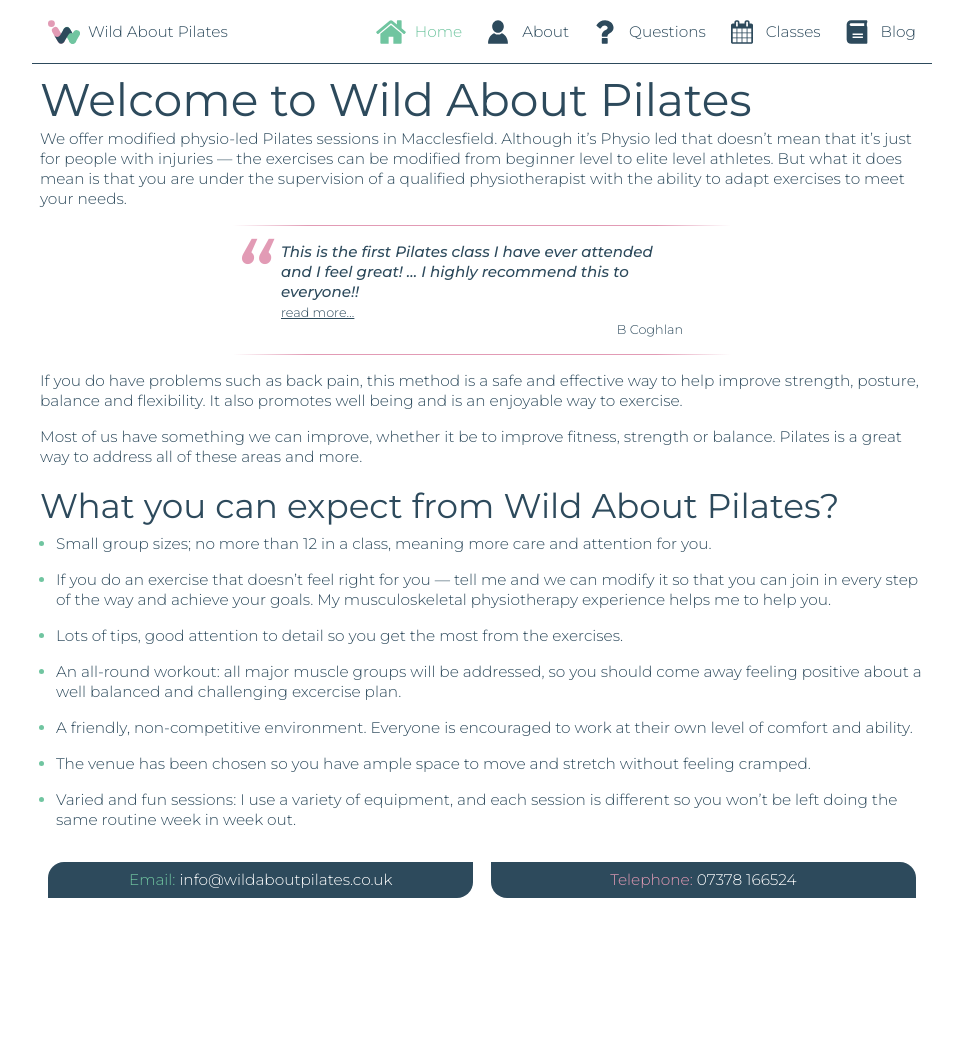
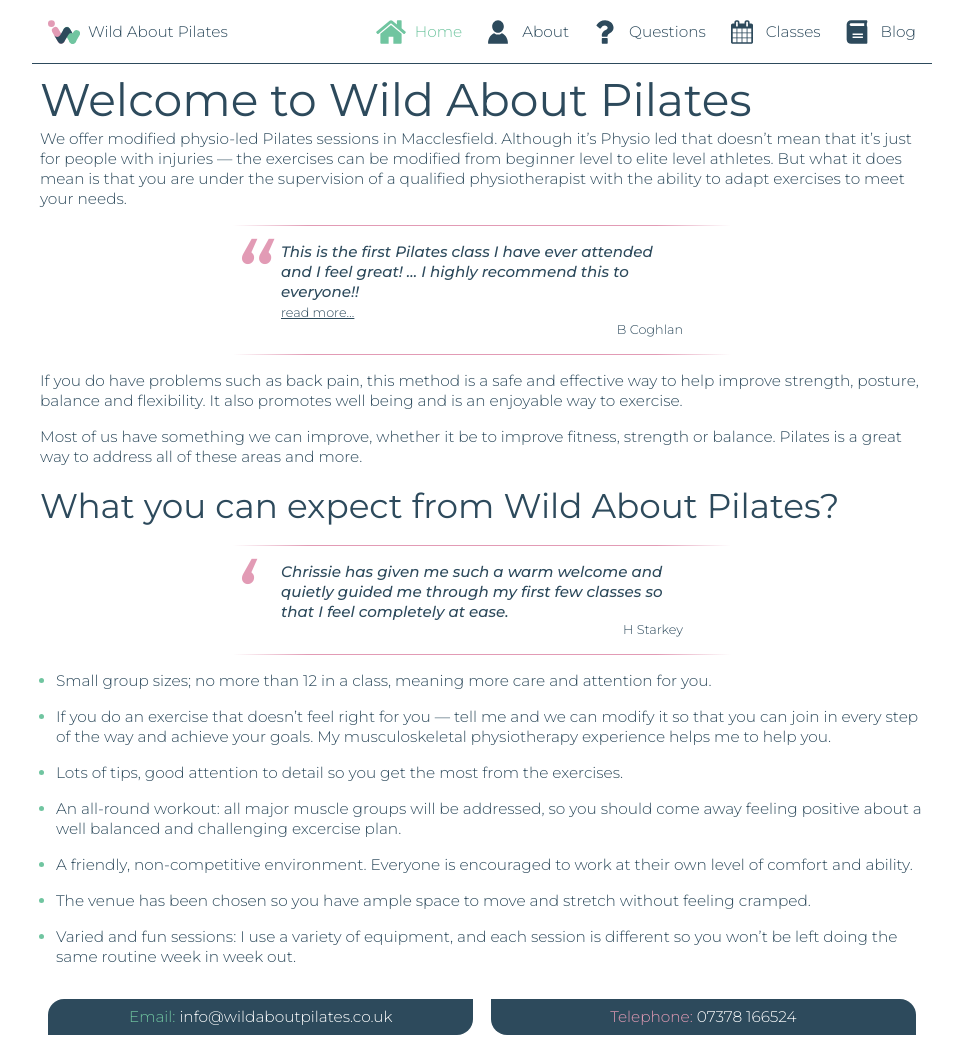
Before and after one commit to mikeraynham/wildaboutpilates, a Jekyll site: the page built from index.md, in a window 1280 px wide. Shown: the whole page, without its empty margins (158-1121 px from the left). Built offline with Jekyll 4.4.1, drawn with Linux system fonts in a browser that asks for light colours; before the commit the page ends 914 px from its top, so only the background shows below that.

Commit message:
h starkey review

```diff
--- a/index.md
+++ b/index.md
@@ -22,6 +22,11 @@ Most of us have something we can improve, whether it be to improve fitness, stre
 
 ## What you can expect from Wild About Pilates?
 
+{% include testimonial.html
+    content="Chrissie has given me such a warm welcome and quietly guided me through my first few classes so that I feel completely at ease."
+    author="H Starkey"
+%}
+
 * Small group sizes; no more than 12 in a class, meaning more care and attention for you.
 
 * If you do an exercise that doesn't feel right for you — tell me and we can modify it so that you can join in every step of the way and achieve your goals.  My musculoskeletal physiotherapy experience helps me to help you.
```
